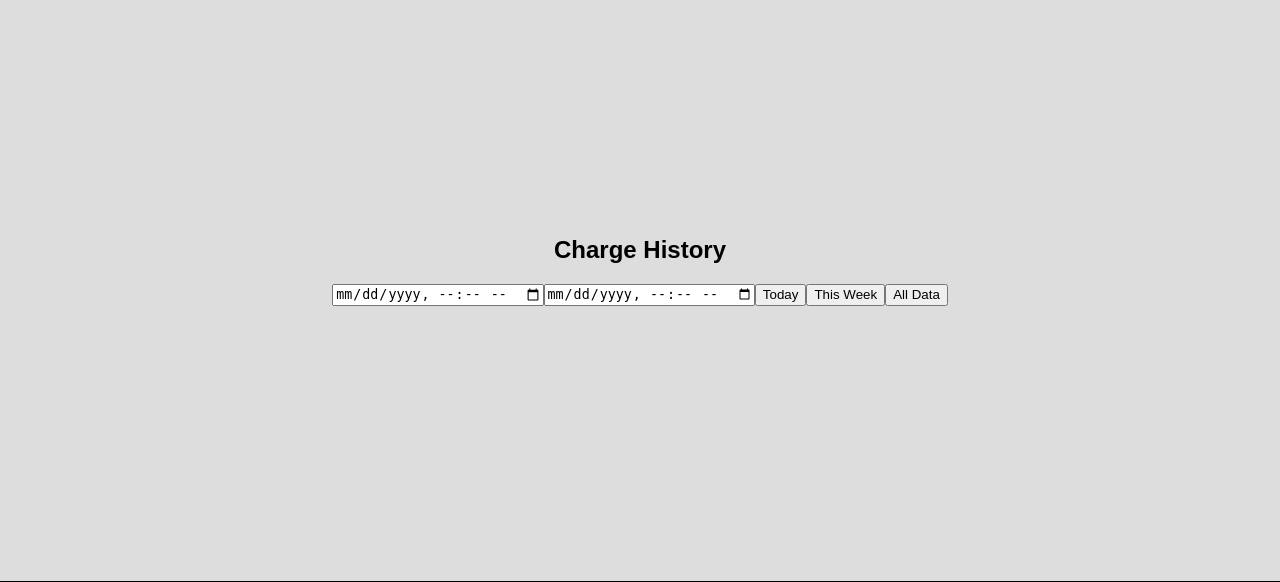
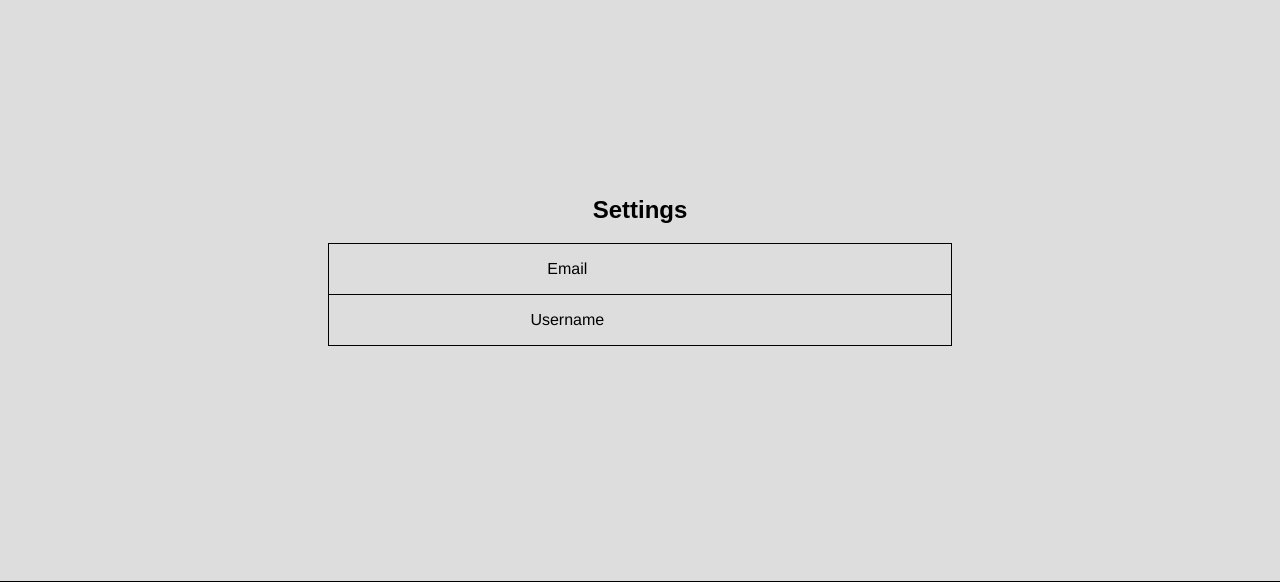
Before and after one commit to ryan-brown/dry-electrics-delegator, a Flask app: template app/templates/user.html in a window 1280 px wide. Shown: the part 179-761 px from the top of the page. Run offline with Flask 2, Linux system fonts and the light colour scheme; the template is opened without the code that fills it, so the values that code supplies are empty; some libraries are stand-ins or nearby versions.

Commit message:
proper routing

```diff
--- a/app/home_controller.py
+++ b/app/home_controller.py
@@ -12,10 +12,10 @@ def homepage():
     print(e)
     return "An unexpected error has occurred, please try again later", 500
 
-@home.route("/profile", methods=['GET'])
+@home.route("/settings", methods=['GET'])
 @login_required
-def show_profile():
-  return render_template("profile.html")
+def show_settings():
+  return render_template("settings.html")
 
 
 @home.route("/privacy-policy")
--- a/app/models.py
+++ b/app/models.py
@@ -24,6 +24,12 @@ class User(Base, UserMixin):
   password = Column(String(64), nullable=False)
   zap_token = Column(String(64), nullable=False)
 
+  def public(self):
+    return {
+      "username": self.username,
+      "email": self.email
+    }
+
   def __repr__(self):
     return "<User id={}, username={}, email={}>".format(self.id, self.username, self.email)
 
--- a/app/percentage_controller.py
+++ b/app/percentage_controller.py
@@ -9,9 +9,9 @@ percentage = Blueprint('percentage', __name__)
 @percentage.route("/percentage", methods=['POST'])
 def percentage_update():
   data = request.get_json()
-  zap_token = data["zap_token"]
 
   try:
+    zap_token = data["zap_token"]
     percentage = int(data["percentage"])
     if percentage < 0 or percentage > 100:
       return "Reported percentage out of bounds", 400
--- a/app/templates/header.html
+++ b/app/templates/header.html
@@ -9,7 +9,7 @@
   </div>
   <div>
     {% if current_user.is_authenticated %}
-      <h2>Stay Wet, <a href="/profile">{{ current_user.username }}</a></h2>
+      <h2>Stay Wet, <a href="/settings">{{ current_user.username }}</a></h2>
       <a href="/logout">Logout</a>
     {% else %}
       <a href="/login">Login</a>
--- a/app/templates/profile.html
+++ b/app/templates/settings.html
@@ -5,7 +5,7 @@
 {% endblock %}
 
 {% block content %}
-  <h2>{{current_user.username}} Profile</h2>
+  <h2>{{current_user.username}} Settings</h2>
   <table>
   	<tr>
   		<td>Email</td>
--- a/app/templates/user.html
+++ b/app/templates/user.html
@@ -1,29 +1,19 @@
 {% extends "base.html" %}
 
 {% block head %}
-  <title>Dry Electrics Delegator - {{username}}</title>
-  <script src="{{ url_for('static', filename='d3.v5.min.js') }}" /></script>
-  <script src="{{ url_for('static', filename='moment.min.js') }}" /></script>
-  <script type="text/javascript">
-    let data = JSON.parse('{{data | safe}}');
-
-    // Convert datestring to unix timestamp once now so we don't have to many times later
-    // Dictionary -> Array backwards compatability. TODO: Rewrite user_chart.js to use updated ORM structure
-    data = data.map(d => [ d['percentage'], d['charging'], d['updated_at'], moment(d['updated_at']).valueOf()]);
-  </script>
+  <title>Dry Electrics Delegator - {{user.username}} Profile</title>
 {% endblock %}
 
 {% block content %}
-  <h2>{{username}} Charge History</h2>
-  <div class="chart">
-    <div class="chart-controls">
-      <input type="datetime-local" id="start-time">
-      <input type="datetime-local" id="end-time">
-      <button id="today-button">Today</button>
-      <button id="week-button">This Week</button>
-      <button id="all-button">All Data</button><br />
-    </div>
-    <div class="inner-chart"></div>
-  </div>
-  <script src="{{ url_for('static', filename='user_chart.js') }}"></script>
+  <h2>{{user.username}} Settings</h2>
+  <table>
+    <tr>
+      <td>Email</td>
+      <td>{{user.email}}</td>
+    </tr>
+    <tr>
+      <td>Username</td>
+      <td>{{user.username}}</td>
+    </tr>
+  </table>
 {% endblock %}
```
Also changed, not shown: app/templates/history.html (added, +29 -0 lines), app/user_controller.py (+16 -2 lines).
